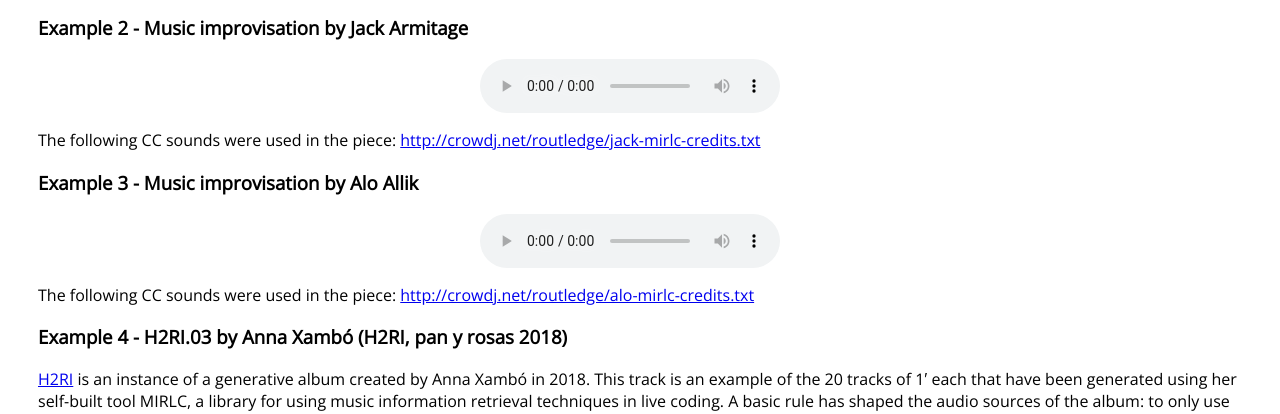
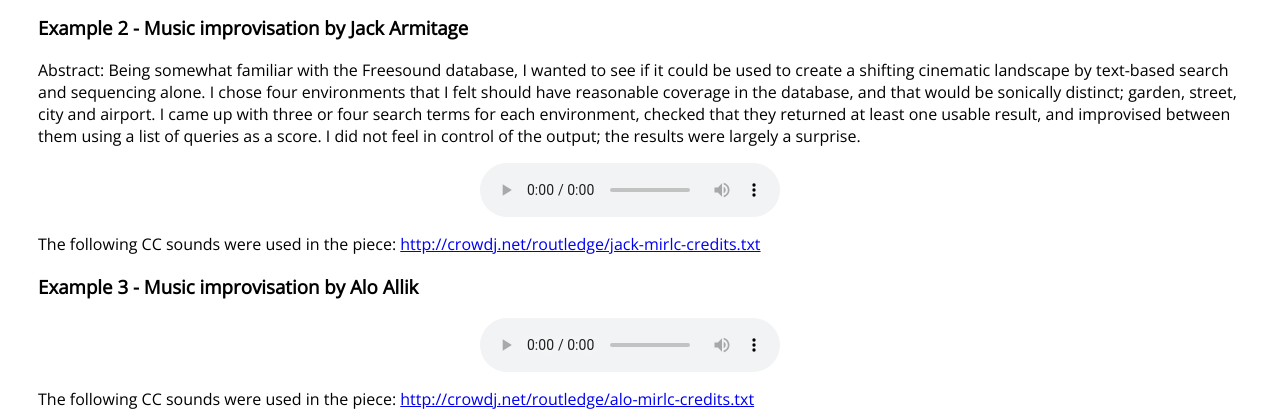
Before and after one commit to AudioCommons/routledge, a plain HTML site: page index.html in a window 1280 px wide. Shown: the part 2864-3278 px from the top of the page. Drawn offline with nearby package versions, Linux system fonts and the light colour scheme.

Commit message:
Added Jack Armitage abstract

```diff
--- a/index.html
+++ b/index.html
@@ -115,6 +115,8 @@
 
 		<h3>Example 2 - Music improvisation by Jack Armitage</h3>
 
+		<p>Abstract: Being somewhat familiar with the Freesound database, I wanted to see if it could be used to create a shifting cinematic landscape by text-based search and sequencing alone. I chose four environments that I felt should have reasonable coverage in the database, and that would be sonically distinct; garden, street, city and airport. I came up with three or four search terms for each environment, checked that they returned at least one usable result, and improvised between them using a list of queries as a score. I did not feel in control of the output; the results were largely a surprise.</p>
+
 		<div class="center-div-audio">
 		<audio controls>
 			<source src="http://crowdj.net/routledge/jack-mirlc.mp3" type="audio/mpeg">
```
Also changed, not shown: 1 other file.
